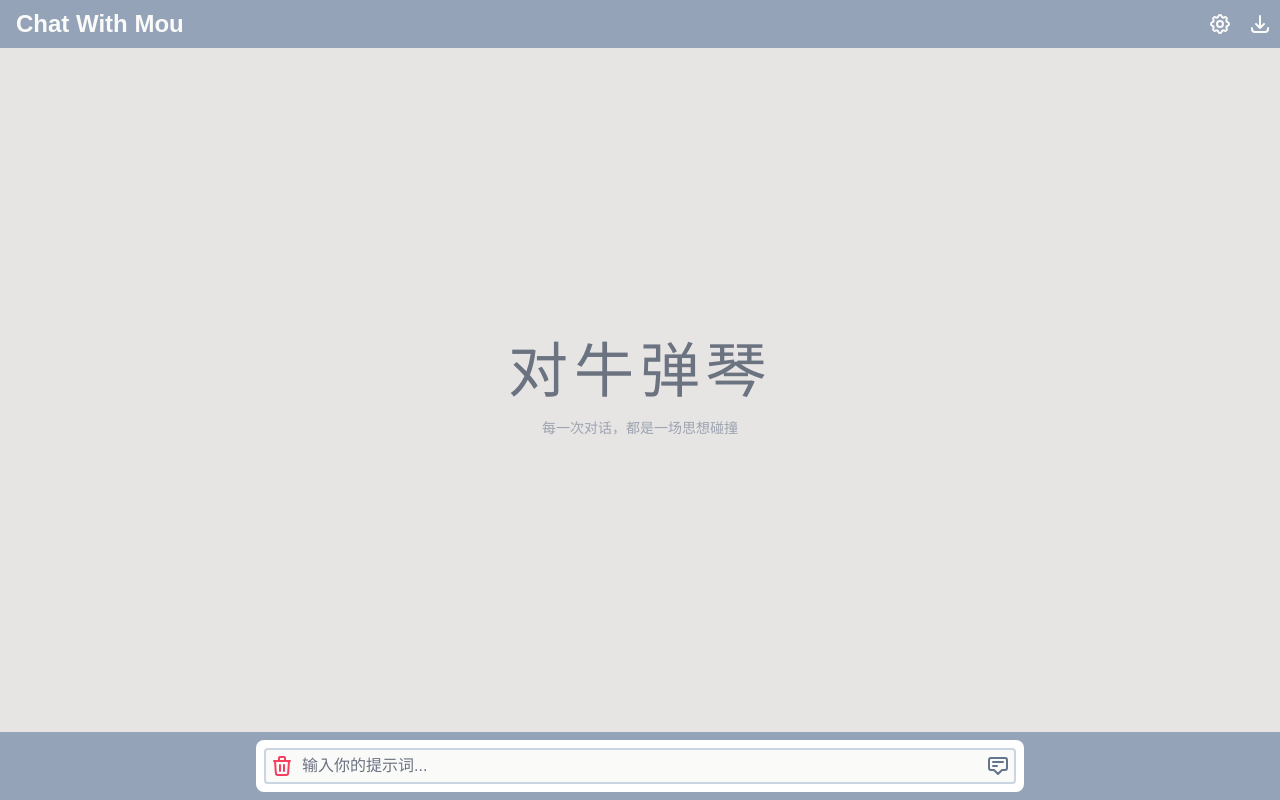
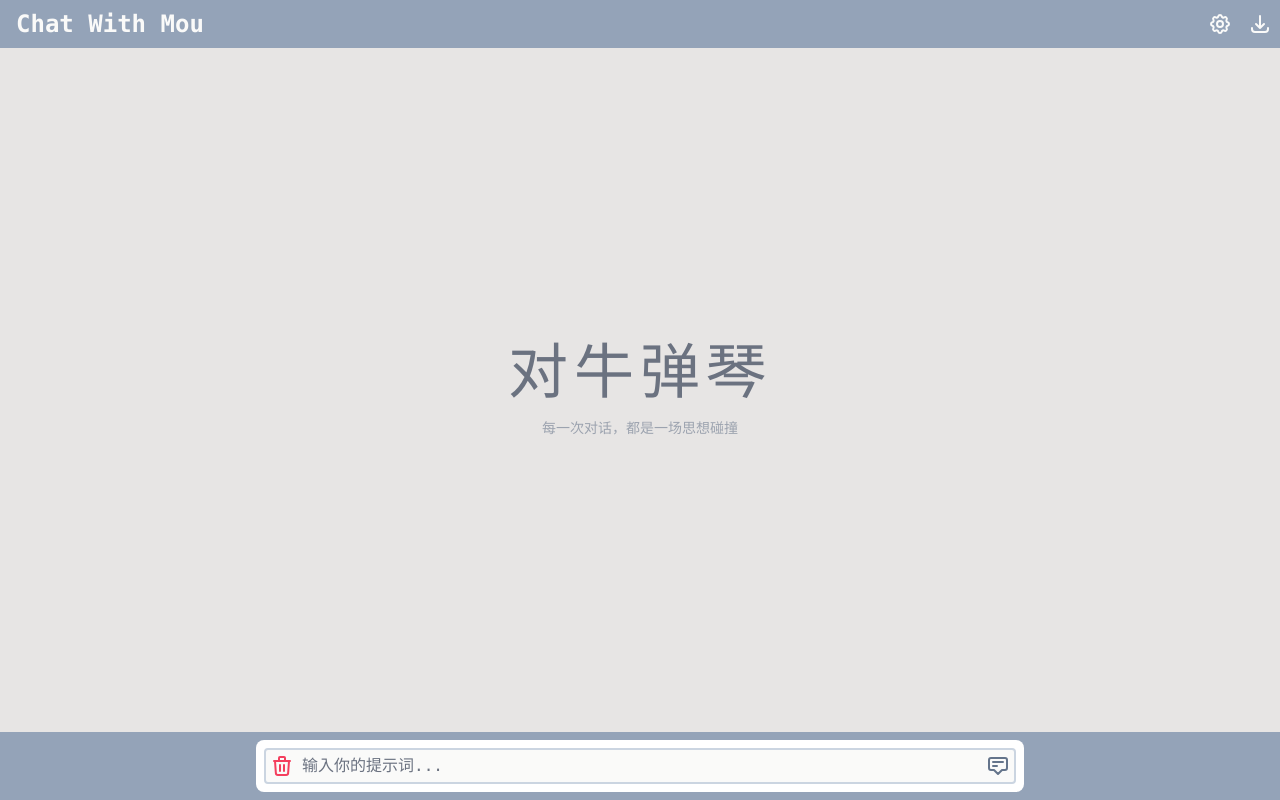
Before and after one commit to nowscott/ChatWithMou, a React (Create React App) app: page / in a window 1280 px wide. Built offline with nearby package versions, Linux system fonts and the light colour scheme; a small style sheet from the web is missing.

Commit message:
修复字体bug

```diff
--- a/public/index.html
+++ b/public/index.html
@@ -6,6 +6,9 @@
   <meta name="viewport" content="width=device-width, initial-scale=1.0, maximum-scale=1.0, user-scalable=no">
   <title></title>
   <link rel="icon" href="%PUBLIC_URL%/favicon.ico">
+  <link rel='stylesheet'
+    href='https://chinese-fonts-cdn.deno.dev/packages/lxgwwenkai/dist/LXGWWenKai-Regular/result.css' />
+  <link rel='stylesheet' href='https://chinese-fonts-cdn.deno.dev/packages/dyh/dist/SmileySans-Oblique/result.css' />
 </head>
 
 <body>
--- a/src/index.css
+++ b/src/index.css
@@ -1,5 +1,4 @@
 /* index.css */
-@import url('https://chinese-fonts-cdn.deno.dev/chinesefonts3/packages/lxgwmanhei/dist/LXGWMarkerGothic/result.css');
 @tailwind base;
 @tailwind components;
 @tailwind utilities;
--- a/tailwind.config.js
+++ b/tailwind.config.js
@@ -5,9 +5,8 @@ module.exports = {
   ],
   theme: {
     extend: {
-      textAlign: ['justify'],
       fontFamily: {
-        sans: ['"霞鹜文楷"', 'sans-serif'],
+        sans: ['LXGW WenKai', 'Consolas', 'Smiley Sans Oblique', 'serif'],
       },
     },
   },
```
